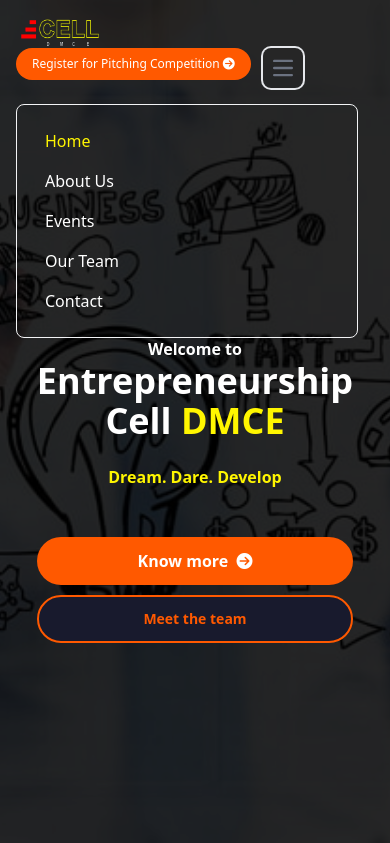
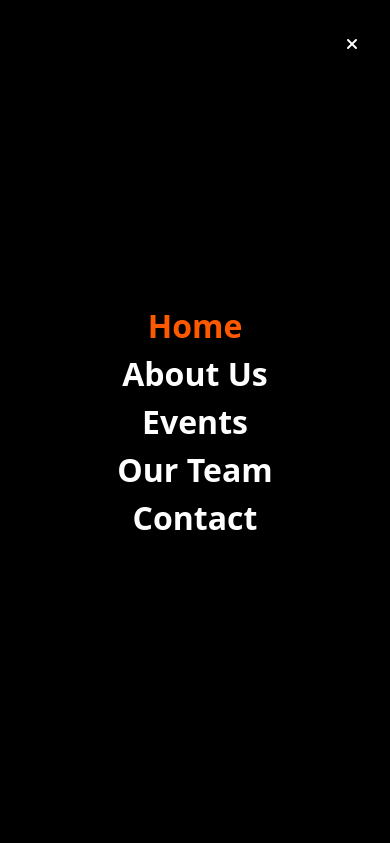
Before and after one commit to E-CELLDMCE/E-cell-Website, a plain HTML site: page html/index.html in a window 390 px wide. Both pictures are taken after a click on the button "Open main menu". Shown: the top 843 px of the page. Drawn offline with nearby package versions, Linux system fonts and the light colour scheme.

Commit message:
Added Side Navbar

```diff
--- a/css/index.css
+++ b/css/index.css
@@ -1,16 +1,22 @@
 /* ------------ Styling of Home page ------------ */
-html, body {
-    // overflow-wrap: normal;
-    height: 100%;
+* {
+    box-sizing: border-box;
 }
+
 body {
+    margin: 0;
+    padding: 0;
+    overflow-x: hidden;
+}
+
+main {
     background-image: url(../images/bg/home_bg.jpeg);
     background-repeat: no-repeat;
     background-position: center;
     background-size: cover;
+    background-color: black;
+    width: 100vw;
     height: 100vh;
-    background-color: black;
-    overflow-x: hidden;
 }
 .text-yellow {
     color: #FFF600;
@@ -49,6 +55,45 @@ body {
     border-radius: 5rem;
     background: #181A2D;
 }
+
+#navbar-sticky {
+    position: fixed;
+    top: 0;
+    height: 100vh;
+    width: 100%;
+    max-width: 100vw;
+    background: black; /* Change the rgba value to adjust overlay color and transparency */
+    z-index: 5;
+    overflow-x: hidden;
+}
+
+#navbar-sticky ul {
+    width: 100%;
+    height: 100%;
+    display: flex;
+    flex-direction: column;
+    justify-content: center;
+    align-items: center;
+}
+
+#navbar-sticky ul li{
+    color: white;
+    font-size: 2rem;
+    font-weight: bolder;
+}
+
+#navbar-sticky ul li:hover{
+    color: #FF5900;
+    transition: .2s;
+}
+
+.cancelBtn {
+    position: absolute;
+    top: 0;
+    right: 0;
+    margin: 2rem;
+}
+
 /* ------------ Styling of Backbones section ------------ */
 
 .bg-dark {
@@ -152,6 +197,9 @@ bg-dark {
     #necWinner img{
         width: auto;
     }
+    body {
+        overflow-x: hidden;
+    }
 }
 
 
--- a/html/index.html
+++ b/html/index.html
@@ -16,19 +16,31 @@
 
 <body>
 
+    <main>
     <!-- Black overlay -->
         <div class="overlay-home"></div>
+        <div id="navbar-sticky">
+            <ul>
+                <li class="links"><a href="#" style="color: #FF5900;">Home</a></li>
+                <li class="links"> <a href="about.html">About Us</a></li>
+                <li class="links"><a href="Events1.html">Events</a></li>
+                <li class="links"><a href="ourteams.html">Our Team</a></li>
+                <li class="links"><a href="contact.html">Contact</a></li>
+            </ul>
+
+            <div id="cancelBtn" class="cancelBtn"><i class="fa-solid fa-xmark" style="color: white;"></i></div>
+        </div>
 
         <!-- Navbar -->
         <nav id="navbar" class="content border-gray-200 dark:bg-gray-900" style="height: 20%;">
             <div class="max-w-screen-xl flex flex-wrap items-center justify-between mx-auto p-4">
                 <a href="#" class="flex items-center space-x-3 rtl:space-x-reverse h-8 sm:h-8 md:h-12 lg:h-12">
-                <img src="../images/logo/ecell logo.png" class="h-8" alt="Ecell Logo" />
+                    <img src="../images/logo/ecell logo.png" class="h-8 navDown" alt="Ecell Logo" />
                 </a>
                 <div class="flex md:order-2 space-x-3 md:space-x-0 rtl:space-x-reverse">
                     <a href="https://forms.gle/ac75qSwrfCo4VXrR8" target="_blank">
                         <button type="button"
-                        class="text-white bg-orange hover-bg-yellow font-medium rounded-3xl text-xs sm:text-sm px-4 py-2 text-center">Register
+                            class="text-white bg-orange hover-bg-yellow font-medium rounded-3xl text-xs sm:text-sm px-4 py-2 text-center navDown">Register
                             for Pitching Competition <i class="fa-solid fa-circle-arrow-right" style="color: white;"></i>
                         </button>
                     </a>
@@ -39,7 +51,7 @@
                         </button>
                     </a> -->
                     <button data-collapse-toggle="navbar-sticky" type="button"
-                    class="inline-flex items-center p-2 w-10 h-10 justify-center text-sm text-gray-500 rounded-lg md:hidden hover:bg-gray-100 focus:outline-none focus:ring-2 focus:ring-gray-200 dark:text-gray-400 dark:hover:bg-gray-700 dark:focus:ring-gray-600"
+                        class="inline-flex items-center p-2 w-10 h-10 justify-center text-sm text-gray-500 rounded-lg md:hidden hover:bg-gray-100 focus:outline-none focus:ring-2 focus:ring-gray-200 dark:text-gray-400 dark:hover:bg-gray-700 dark:focus:ring-gray-600 navDown"
                         aria-controls="navbar-sticky" aria-expanded="false">
                         <span class="sr-only">Open main menu</span>
                         <svg class="w-5 h-5" aria-hidden="true" xmlns="http://www.w3.org/2000/svg" fill="none"
@@ -49,34 +61,35 @@
                         </svg>
                     </button>
                 </div>
-            <div class="items-center justify-between hidden w-full md:flex md:w-auto md:order-1 mr-4"
-                id="navbar-sticky">
+
+
+                <div class="items-center justify-between hidden w-full md:flex md:w-auto md:order-1 mr-4">
                     <ul
                         class="flex flex-col font-medium p-4 md:p-0 mt-4 border border-gray-100 rounded-lg md:space-x-8 rtl:space-x-reverse md:flex-row md:mt-0 md:border-0 text-white">
                         <li>
                             <a href="index.html" target="_blank"
-                            class="block py-2 px-3 md:p-0 rounded md:bg-transparent active hover-text-yellow"
+                                class="block py-2 px-3 md:p-0 rounded md:bg-transparent active hover-text-yellow navDown"
                                 aria-current="page">Home
                             </a>
                         </li>
                         <li>
-                        <a href="about.html" class="block py-2 px-3 md:p-0 text-white rounded hover-text-yellow">
+                            <a href="about.html" class="block py-2 px-3 md:p-0 text-white rounded hover-text-yellow navDown" >
                                 About Us
                             </a>
                         </li>
                         <li>
                             <a href="Events1.html" target="_blank"
-                            class="block py-2 px-3 md:p-0 text-white rounded hover-text-yellow">Events
+                                class="block py-2 px-3 md:p-0 text-white rounded hover-text-yellow navDown">Events
                             </a>
                         </li>
                         <li>
                             <a href="ourteams.html" target="_blank"
-                            class="block py-2 px-3 md:p-0 text-white rounded hover-text-yellow">Our Team
+                                class="block py-2 px-3 md:p-0 text-white rounded hover-text-yellow navDown">Our Team
                             </a>
                         </li>
                         <li>
                             <a href="contact.html" target="_blank"
-                            class="block py-2 px-3 md:p-0 text-white rounded hover-text-yellow">Contact
+                                class="block py-2 px-3 md:p-0 text-white rounded hover-text-yellow navDown">Contact
                             </a>
                         </li>
                     </ul>
@@ -89,30 +102,43 @@
             <div class="mx-auto max-w-screen-2xl px-4 md:px-8">
                 <section class="flex flex-col items-center">
                     <div class="flex max-w-xl flex-col items-center pb-16 pt-8 text-center lg:pb-48 lg:pt-32">
-                    <p id="welcomeText" class="font-bold text-white md:text-lg xl:text-xl">Welcome to</p>
-                    <h1 class="mb-6 text-4xl font-bold text-white sm:text-7xl md:mb-6 md:text-7xl heroText">
-                        Entrepreneurship<br>Cell <span class="text-yellow">DMCE</span></h1>
-                    <p class="mb-12 font-bold text-yellow md:mb-12 md:text-2xl xl:text-2xl heroText2">Dream. Dare. Develop
+                        <div class="overflow-hidden">
+                            <p id="welcomeText" class="font-bold text-white md:text-lg xl:text-xl" style="line-height: 90%;">Welcome to</p>
+                        </div>
+                        <div class="overflow-hidden">
+                            <h1 class="text-4xl font-bold text-white sm:text-7xl md:text-7xl heroText" style="line-height: 100%;">
+                                Entrepreneurship<br></h1>
+                        </div>
+                        <div class="overflow-hidden"><h1 class="text-4xl font-bold text-white sm:text-7xl md:text-7xl heroText" style="line-height: 90%;">Cell <span class="text-yellow">DMCE</span></h1></div>
+                        <div class="overflow-hidden mt-6 mb-12">
+                            <p class=" font-bold text-yellow md:text-2xl xl:text-2xl heroText2" style="line-height: 100%;">Dream. Dare. Develop
                             </p>
-                    <div id="btnBox" class="flex w-full flex-col  gap-2.5 sm:flex-row sm:justify-center">
+                        </div>
+                        <div id="btnBox" class="flex w-full flex-col  gap-2.5 sm:flex-row sm:justify-center overflow-hidden">
                             <button type="button"
-                            class="text-white bg-orange hover-bg-yellow font-bold rounded-3xl text-md sm:text-xl px-6 py-3 text-center">
+                                class="text-white bg-orange hover-bg-yellow font-bold rounded-3xl text-md sm:text-xl px-6 py-3 text-center btnSkew">
                                 <a href="about.html">
                                 Know more <i class="ml-1 fa-solid fa-circle-arrow-right" style="color: white;"></i>
                                 </a></button>
                             <a href="ourteams.html"
-                            class="inline-block meetTheTeam px-8 py-3 text-center text-sm font-bold text-orange md:text-xl ">Meet
+                                class="inline-block meetTheTeam px-8 py-3 text-center text-sm font-bold text-orange md:text-xl btnSkew">Meet
                                 the team</a>
                         </div>
                     </div>
                 </section>
             </div>
         </div>
+    </main>
 
     <!-- Meet Our Backbones Section -->
     <section class="backbones bg-dark text-center">
-        <h1 class="md:mb-12 mb-6 text-3xl font-bold text-white sm:text-4xl md:text-5xl lg:text-6xl sectionText">Meet The Backbones
-            of <br> <span class="text-yellow">E-Cell DMCE!</span></h1>
+        <div class="overflow-hidden">
+            <h1 class="text-3xl font-bold text-white sm:text-4xl md:text-5xl lg:text-6xl sectionText" style="line-height: 90%;">Meet The Backbones
+            of <br></h1>
+        </div>
+        <div class="overflow-hidden md:mb-12 mb-6 ">
+            <h1 class="text-3xl font-bold text-white sm:text-4xl md:text-5xl lg:text-6xl sectionText"><span class="text-yellow" style="line-height: 90%;">E-Cell DMCE!</span></h1>
+        </div>
         <div class="container mx-auto flex flex-col md:flex-row justify-center items-center gap-8">
             <div class="backbone-member p-4 back1">
                 <img src="../images/faculties/Sameer Sir.jpg" alt="Late Mr. Sameer Ekbote"
@@ -137,8 +163,10 @@
 
     <!-- NEC Winner Section -->
     <section id="necWinner" class="text-center py-12 md:py-24">
-        <h1 id="necText" class="md:mb-12 mb-6 text-4xl font-bold text-white sm:text-4xl md:text-5xl lg:text-6xl">NEC <span
+        <div class="overflow-hidden md:mb-12 mb-6 ">
+            <h1 id="necText" class="text-4xl font-bold text-white sm:text-4xl md:text-5xl lg:text-6xl">NEC <span
                 class="text-yellow">Winner!</span></h1>
+        </div>
         <div class="container mx-auto flex flex-col md:flex-row justify-center items-center md:justify-center gap-8">
             <div class="backbone-member flex-shrink-0">
                 <img id="necImage" src="../images/nec/Nec.jpg" alt="NEC Winner" class="w-[50vw] md:w-[50vw] h-auto rounded-lg">
@@ -163,8 +191,10 @@
     <section id="contactUs" class="bg-dark h-30 flex items-center lg:py-28 py-16">
         <div class="container mx-auto px-4">
             <div class="flex flex-col items-center">
-                <h1 id="contactText" class="mb-6 text-4xl font-bold text-white sm:text-4xl md:text-5xl lg:text-6xl text-left">Let's <span
+                <div class="overflow-hidden mb-6">
+                    <h1 id="contactText" class=" text-4xl font-bold text-white sm:text-4xl md:text-5xl lg:text-6xl text-left">Let's <span
                         class="text-yellow">Connect!</span></h1>
+                </div>
                 <div class="inputs w-full sm:w-3/4 lg:w-3/5">
                     <div class="flex items-center input my-4">
                         <i class="ml-1 fa-solid fa-user lg:text-xl" style="color: white;"></i>
--- a/js/index.js
+++ b/js/index.js
@@ -2,35 +2,62 @@ document.addEventListener('DOMContentLoaded', function () {
     // For toggling the navbar in mobile mode
     const toggleButton = document.querySelector('[data-collapse-toggle="navbar-sticky"]');
     const navbarMenu = document.getElementById('navbar-sticky');
+    const cancelBtn = document.getElementById('cancelBtn');
+
+    gsap.set(navbarMenu, { x: '100%', display: 'none' });
 
     toggleButton.addEventListener('click', function () {
-        navbarMenu.classList.toggle('hidden');
+        gsap.set(navbarMenu, { display: 'block' });
+        gsap.to(navbarMenu, {
+            x: 0,
+            duration: 0.5,
+            ease: 'power2.out'
+        });
+
+        gsap.from('.links', {
+            opacity: 0,
+            duration: 1,
+            stagger: .1,
+            delay: .2
+        })
     });
+
+    cancelBtn.addEventListener('click', () => {
+        gsap.to(navbarMenu, {
+            x: '100%',
+            duration: 0.5,
+            ease: 'power2.in',
+            onComplete: () => {
+                gsap.set(navbarMenu, { display: 'none' });
+            }
+        });
+    })
+
 
     gsap.registerPlugin(ScrollTrigger);
 
     // Body Section animations
     const animations = [
         {
-            target: "#navbar",
-            props: { rotation: 10, opacity: 0, y: -100, duration: 1.3, ease: "power2.out", delay: 1.8 }
+            target: ".navDown",
+            props: {opacity: 0, y: -150, duration: 1.3, ease: "power2.out", delay: 2.5, stagger: 0.2 }
         },
         {
             target: "#welcomeText",
-            scrollTrigger: { trigger: "#welcomeText", start: "top 80%" },
-            props: { rotation: 7, opacity: 0, x: -100, duration: 1.5, ease: "power2.out", delay: 0.5 }
+            scrollTrigger: { trigger: "#welcomeText", start: "top 90%" },
+            props: { opacity: 0, y: 250, duration: 1.5, ease: "power2.out", delay: 0.5, skewY: 30 }
         },
         {
             target: ".heroText",
-            props: { rotation: 7, opacity: 0, y: 50, duration: 1, ease: "power2.out", delay: 1.5 }
+            props: { opacity: 0, y: 250, duration: 2, ease: "power2.out", delay: 1.5, skewY: 30, stagger: .5 }
         },
         {
             target: ".heroText2",
-            props: { rotation: 7, opacity: 0, y: -10, duration: 1, ease: "power2.out", delay: 1.7 }
+            props: { opacity: 0, y: 250, duration: 2, ease: "power2.out", delay: 2.5, skewY: 30, }
         },
         {
-            target: "#btnBox",
-            props: { rotation: 10, opacity: 0, duration: 1.3, ease: "power2.out", delay: 2 }
+            target: "#btnBox .btnSkew",
+            props: { opacity: 0, y: 250, duration: 1.3, ease: "power2.out", delay: 2.5, skewY: 30, stagger: .3 }
         },
     ];
 
@@ -44,16 +71,16 @@ document.addEventListener('DOMContentLoaded', function () {
 
     // Backbones Section animation
     const backboneText = {
-        target: ".sectionText",
-        scrollTrigger: { trigger: ".sectionText", start: "top 80%" },
-        props: { rotation: 7, opacity: 0, y: 100, duration: 1, delay: 0.5, ease: "power2.out" }
+        target: ".overflow-hidden .sectionText",
+        scrollTrigger: { trigger: ".overflow-hidden .sectionText", start: "top 80%" },
+        props: { opacity: 0, y: 250, duration: 2, delay: 0.5, ease: "power2.out", skewY: 30, stagger: .8 }
     };
     gsap.from(backboneText.target, { ...backboneText.props, scrollTrigger: backboneText.scrollTrigger });
 
     // Define animations for mobile and desktop
     const createBackAnimations = (elements, props) => {
         elements.forEach(el => {
-            gsap.from(el, { ...props, scrollTrigger: { trigger: el, start: "top 80%" } });
+            gsap.from(el, { ...props, scrollTrigger: { trigger: el, start: "top 90%" } });
         });
     };
 
@@ -71,22 +98,22 @@ document.addEventListener('DOMContentLoaded', function () {
     const necAnimations = [
         {
             target: "#necText",
-            scrollTrigger: { trigger: "#necText", start: "top 80%" },
-            props: { rotation: 7, opacity: 0, y: 100, duration: 1, delay: 0.5, ease: "power2.out" }
+            scrollTrigger: { trigger: "#necText", start: "top 90%" },
+            props: { opacity: 0, y: 250, duration: 2, delay: 0.5, ease: "power2.out", skewY: 30 }
         },
         {
             target: "#necText1",
-            scrollTrigger: { trigger: "#necText1", start: "top 80%" },
+            scrollTrigger: { trigger: "#necText1", start: "top 90%" },
             props: { opacity: 0, x: 50, duration: 1, delay: 0.5, ease: "power2.out" }
         },
         {
             target: "#necText2",
-            scrollTrigger: { trigger: "#necText2", start: "top 80%" },
+            scrollTrigger: { trigger: "#necText2", start: "top 90%" },
             props: { opacity: 0, x: 50, duration: 1, delay: 0.6, ease: "power2.out" }
         },
         {
             target: "#necImage",
-            scrollTrigger: { trigger: "#necImage", start: "top 80%" },
+            scrollTrigger: { trigger: "#necImage", start: "top 90%" },
             props: { opacity: 0, y: 100, duration: 1, ease: "power2.out" }
         },
     ];
@@ -98,10 +125,10 @@ document.addEventListener('DOMContentLoaded', function () {
     // Contact Us Section animation
     gsap.from("#contactText", {
         scrollTrigger: { trigger: "#contactText", start: "top 90%" },
-        rotation: 7,
         opacity: 0,
-        y: 100,
-        duration: 1,
-        ease: "power2.out"
+        y: 250,
+        duration: 2,
+        ease: "power2.out",
+        skewY: 30
     });
 });
```
Lines whose indentation alone changed are shown as unchanged.
